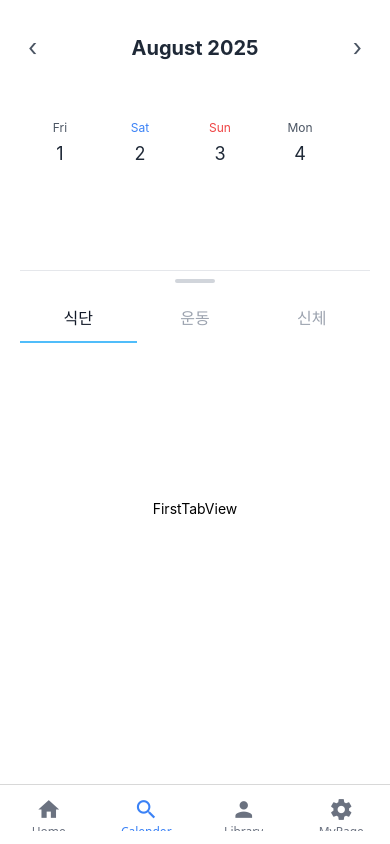
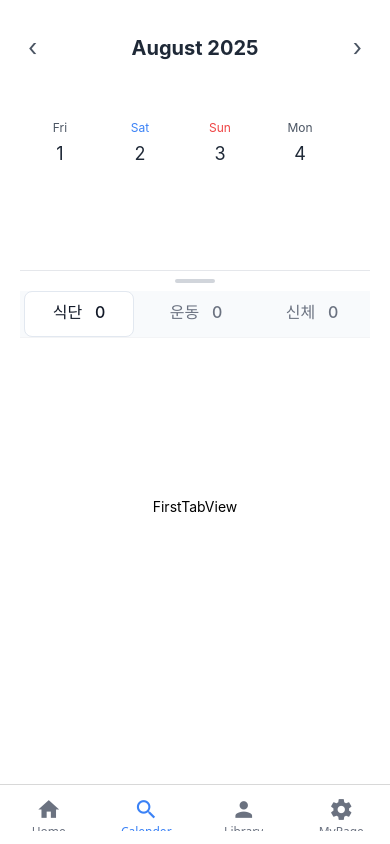
Before and after one commit to kiakim01/Bunnit, a React Native app: screen /Calender in a window 390 px wide. Built offline with nearby package versions, Linux system fonts and the light colour scheme.

Commit message:
Fix. TopTabNavigator UI custom

```diff
--- a/src/navigator/TopTabNavigator.tsx
+++ b/src/navigator/TopTabNavigator.tsx
@@ -1,13 +1,33 @@
-import React from 'react';
+import React, { useState } from 'react';
 import { createMaterialTopTabNavigator } from '@react-navigation/material-top-tabs';
 import FirstTabView from '../screens/top-tabs/FirstTabView.tsx';
 import SecondTabView from '../screens/top-tabs/SecondTabView.tsx';
-import { View } from 'react-native';
+import { Text, TouchableOpacity, View } from 'react-native';
 import ThirdTabView from '../screens/top-tabs/ThirdTabView.tsx';
 
-const Tab = createMaterialTopTabNavigator();
+// const Tab = createMaterialTopTabNavigator();
 
 const TopTabNavigator = () => {
+  const [activeTab, setActiveTab] = useState(0);
+
+  const tabs = [
+    { name: '식단', count: 0 },
+    { name: '운동', count: 0 },
+    { name: '신체', count: 0 },
+  ];
+
+  const renderTabContent = () => {
+    switch (activeTab) {
+      case 0:
+        return <FirstTabView />;
+      case 1:
+        return <SecondTabView />;
+      case 2:
+        return <ThirdTabView />;
+      default:
+        return null;
+    }
+  };
   return (
     <View className={'flex-1 w-full'}>
       {/* 드래그 핸들 */}
@@ -15,25 +35,34 @@ const TopTabNavigator = () => {
         <View className={'w-10 h-1 bg-gray-300 rounded-full'} />
       </View>
 
-      <Tab.Navigator
-        screenOptions={{
-          tabBarActiveTintColor: '#111827',
-          tabBarInactiveTintColor: '#9CA3AF',
-          tabBarIndicatorStyle: {
-            backgroundColor: '#50BDFA',
-          },
-          tabBarLabelStyle: { fontSize: 16, fontWeight: '500' },
-          tabBarStyle: {
-            shadowOpacity: 0,
-            elevation: 0,
-            borderWidth: 0,
-          },
-        }}
-      >
-        <Tab.Screen name={'식단'} component={FirstTabView} />
-        <Tab.Screen name={'운동'} component={SecondTabView} />
-        <Tab.Screen name={'신체'} component={ThirdTabView} />
-      </Tab.Navigator>
+      <View className="flex-1 bg-white">
+        {/* 커스텀 탭 헤더 */}
+        <View className="flex justify-center items-center flex-row bg-slate-50  border-b border-gray-100">
+          {tabs.map((tab, index) => (
+            <TouchableOpacity
+              key={index}
+              className={`flex-1 items-center justify-center py-2 px-2 rounded-lg mx-1 ${
+                activeTab === index
+                  ? 'bg-white border border-slate-200'
+                  : 'bg-transparent'
+              }`}
+              onPress={() => setActiveTab(index)}
+            >
+              <Text
+                className={`text-center text-base font-medium mb-1 ${
+                  activeTab === index ? 'text-gray-900' : 'text-gray-500'
+                }`}
+              >
+                {tab.name} {'  '}
+                {tab.count}
+              </Text>
+            </TouchableOpacity>
+          ))}
+        </View>
+
+        {/* 탭 콘텐츠 */}
+        <View className="flex-1">{renderTabContent()}</View>
+      </View>
     </View>
   );
 };
```
